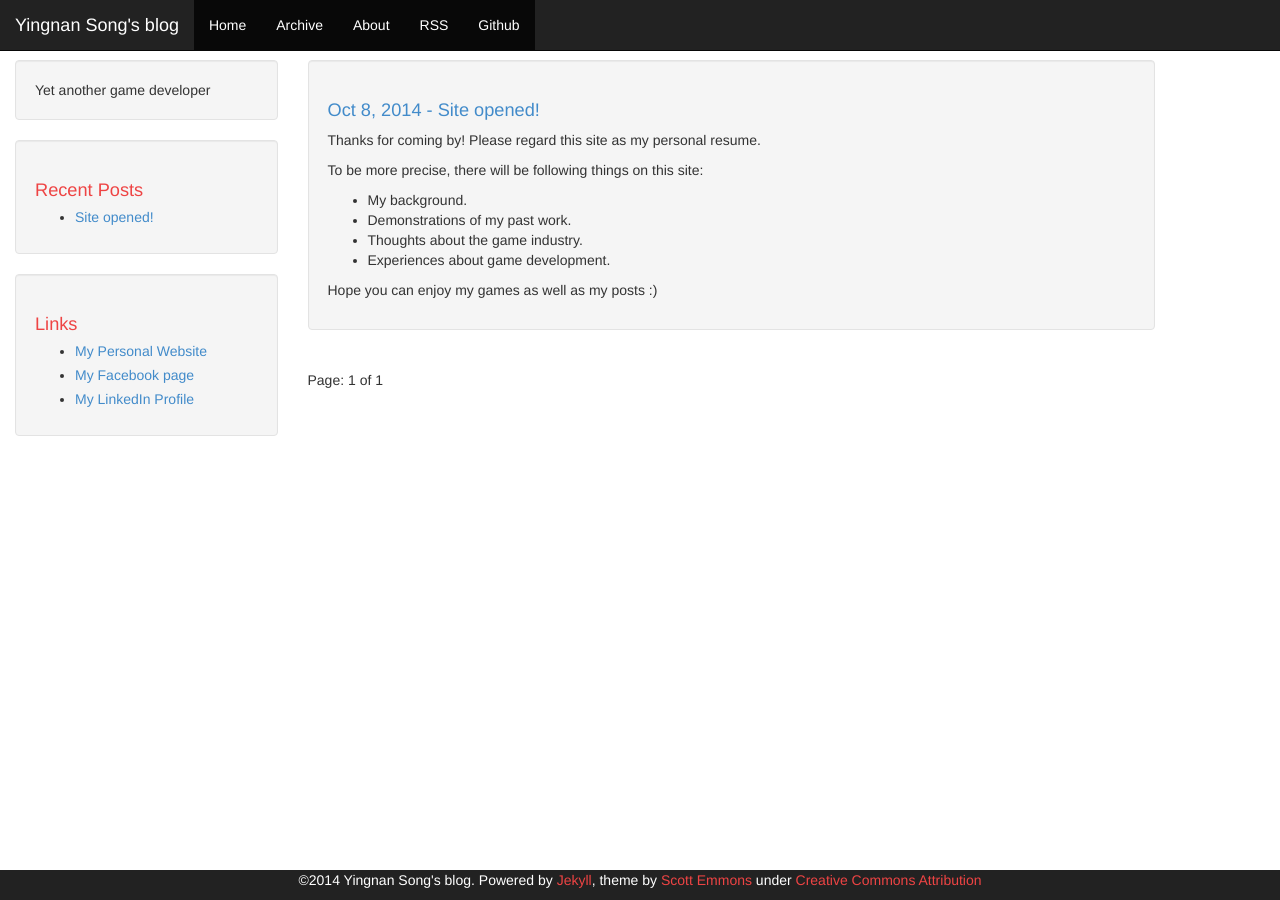
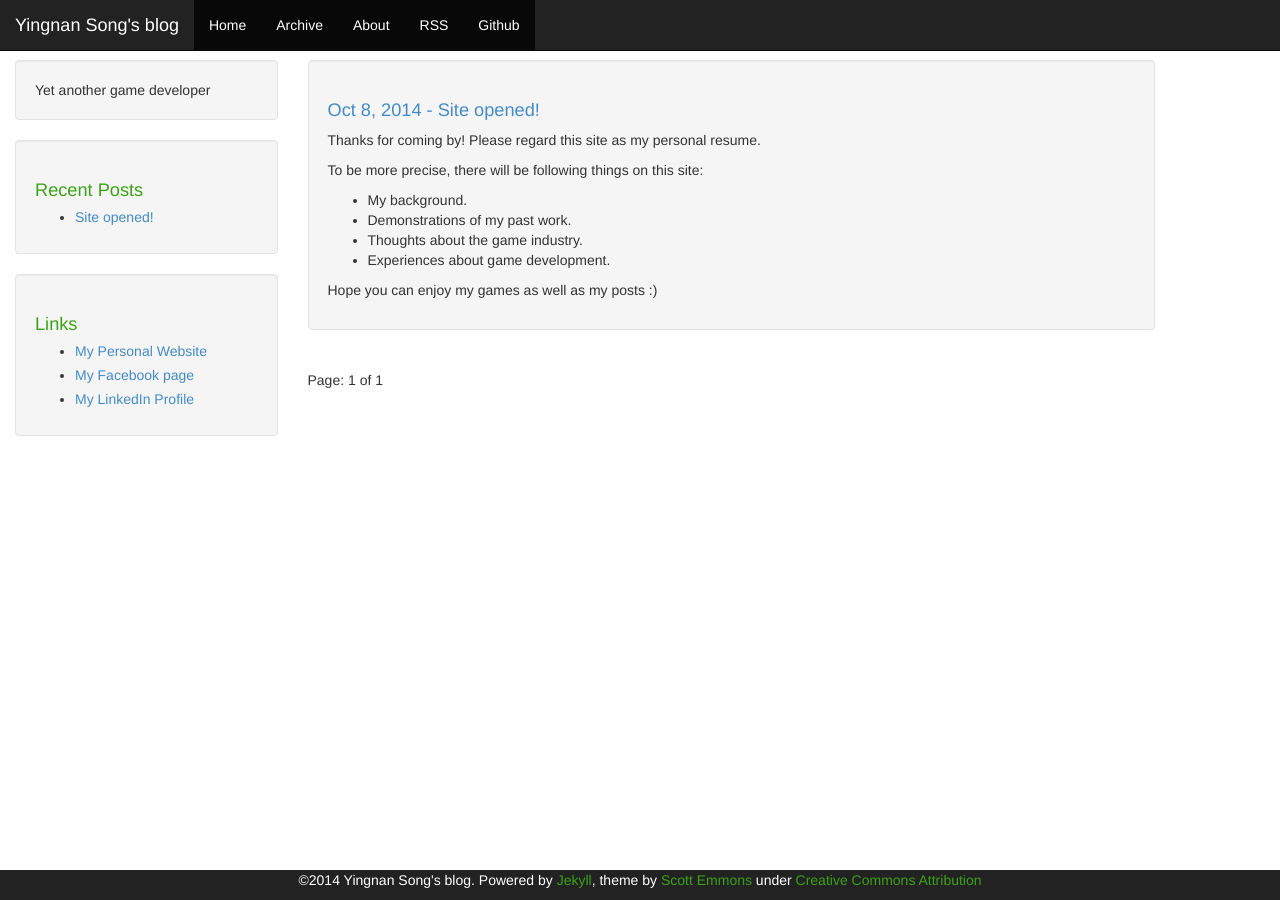
Before and after one commit to yingnansong/yingnansong.github.io, a Jekyll site: the page built from index.html, in a window 1280 px wide. Built offline with Jekyll 4.4.1, drawn with Linux system fonts in a browser that asks for light colours; Markdown is read by kramdown in place of the engine named in the settings; the list of posts is cut into pages by our own code.

Commit message:
Changed theme color

```diff
--- a/css/theme.css
+++ b/css/theme.css
@@ -12,11 +12,11 @@ body {
 }
 
 .footer a {
-    color: #ee4444;
+    color: #3ba215;
 }
 
 .sidebar h1 {
-    color: #ee4444;
+    color: #3ba215;
     font-size: 1.3em;
 }
 
@@ -38,14 +38,14 @@ body {
 }
 
 .well h1 {
-    color: #ee4444;
+    color: #3ba215;
     font-size: 1.3em;
 }
 
 .author {
-    color: #ee4444;
+    color: #3ba215;
 }
 
 .author a {
-    color: #ee4444;
+    color: #3ba215;
 }
```
